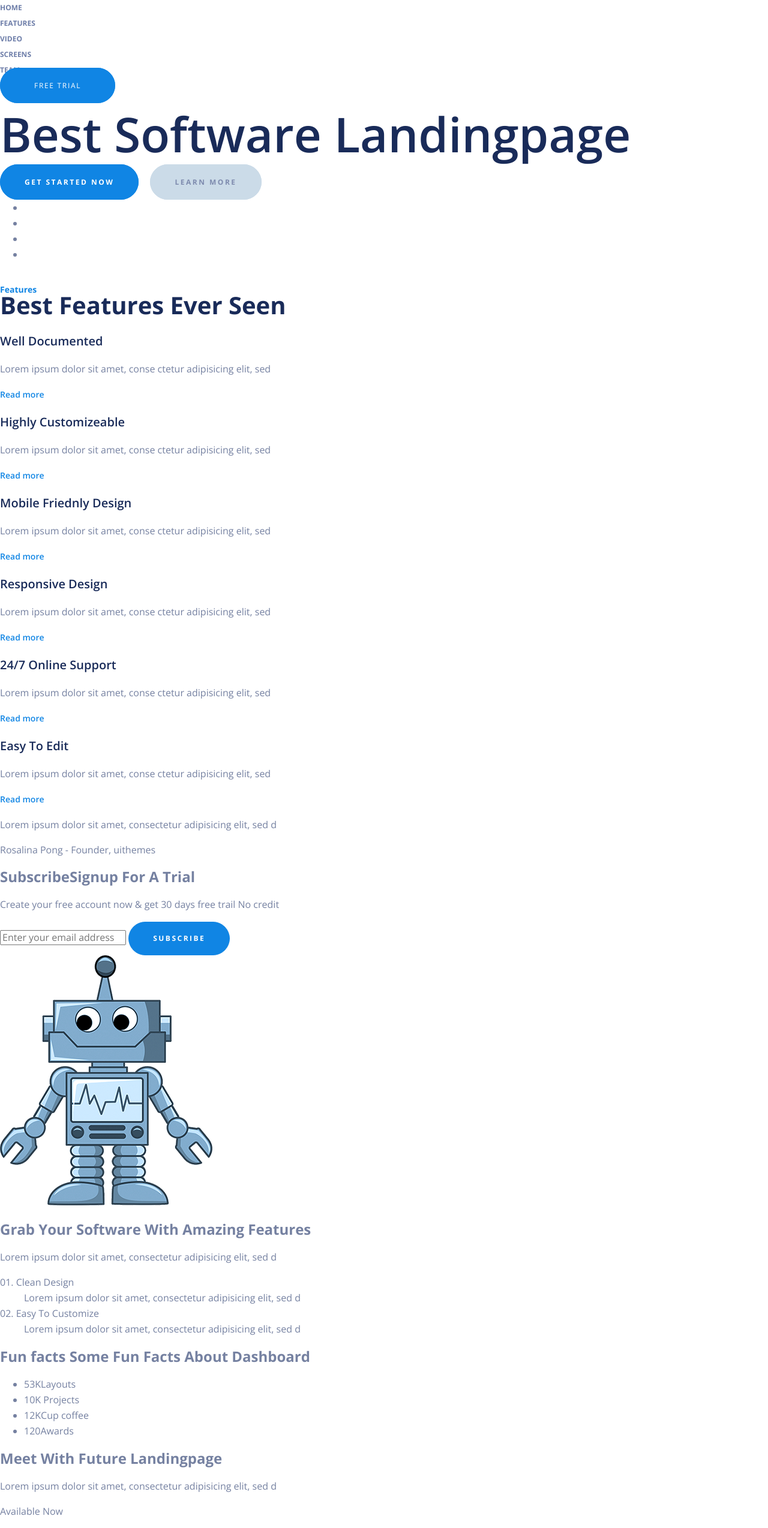
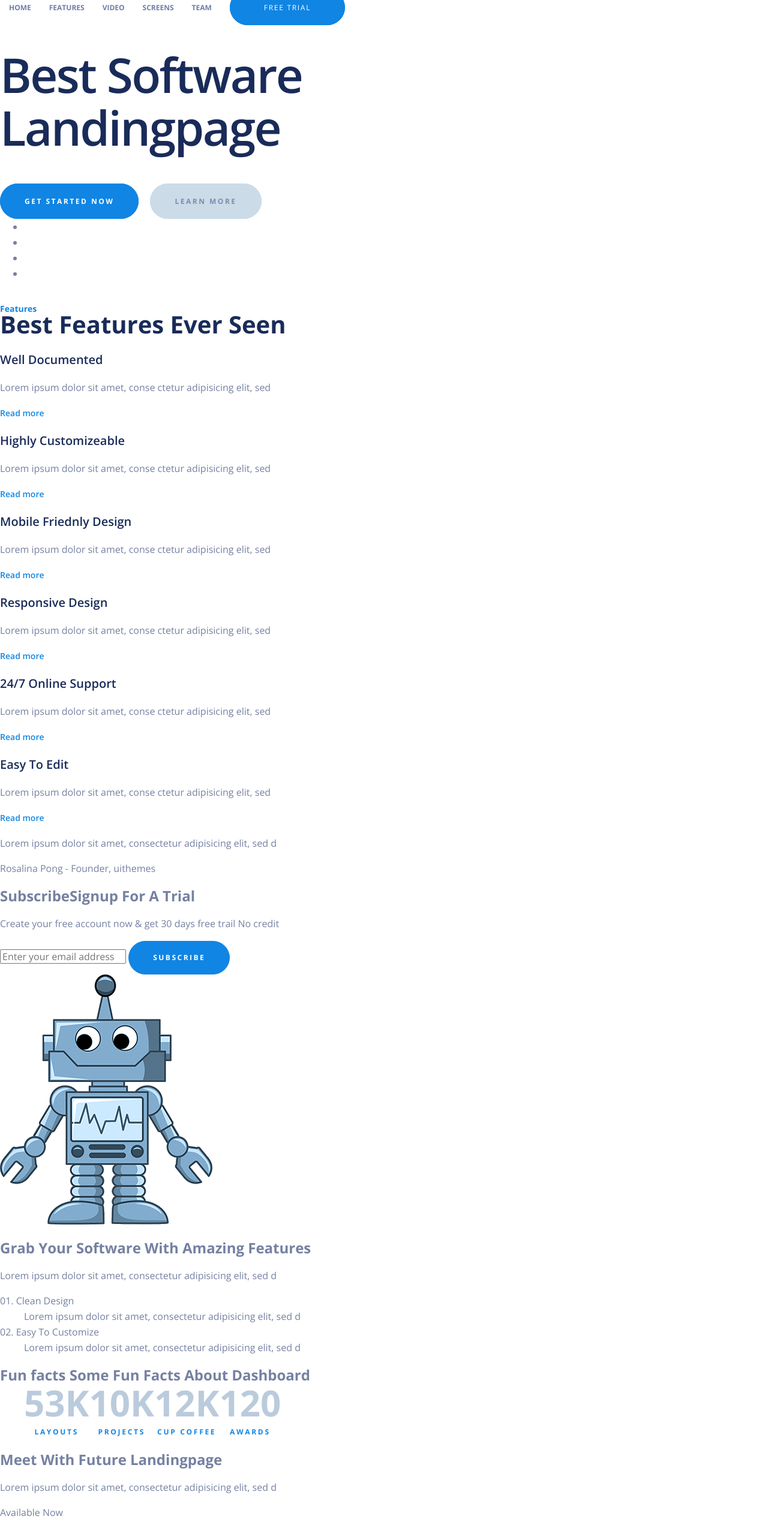
Before and after one commit to deitel-svn/Limpon, a plain HTML site: page index.html in a window 1280 px wide. Shown: the top 2548 px of the page at 60% size. Drawn offline with nearby package versions, Linux system fonts and the light colour scheme.

Commit message:
Added nav style

```diff
--- a/css/style.css
+++ b/css/style.css
@@ -12,16 +12,29 @@ h1 {
     font-size: 80px;
     font-weight: 600;
     color: #192b59;
+    letter-spacing: -2.5px;
+    line-height: 1.1;
+    max-width: 600px;
+    margin-bottom: 65px;
+}
+.wrap {
+    width: 1110px;
+}
 
-}
 .nav {
     font-size: 12px;
     font-weight: 700;
-    color: #6e7ea9;
     text-transform: uppercase;
     list-style-type: none;
     margin: 0;
     padding: 0;
+    display: flex;
+}
+.nav>li {
+    padding: 0 15px;
+}
+.nav-item {
+    color: #6e7ea9;
 }
 .btn-primary {
     color:#fff;
@@ -94,3 +107,22 @@ h1 {
     font-weight:600;
     color:#1085e4;
 }
+.list-stat {
+    display: flex;
+    list-style: none;
+}
+.list-stat>li {
+    font-size: 12px;
+    font-weight: 700;
+    color: #1085e4;
+    text-align: center;
+    text-transform: uppercase;
+    letter-spacing: 2.7px;
+}
+.list-stat>li>span {
+    display: block;
+    font-size: 60px;
+    color: #bacbdc;
+    margin-bottom: 23px;
+    letter-spacing: 0;
+}
--- a/index.html
+++ b/index.html
@@ -27,11 +27,11 @@
         <div>
                 <a href=""></a>
                 <ul class="nav">
-                    <li >Home</li>
-                    <li>Features</li>
-                    <li>Video</li>
-                    <li>Screens</li>
-                    <li>Team</li>
+                    <li><a href="" class="nav-item">Home</a></li>
+                    <li><a href="" class="nav-item">Features</a></li>
+                    <li><a href="" class="nav-item">Video</a></li>
+                    <li><a href="" class="nav-item">Screens</a></li>
+                    <li><a href="" class="nav-item">Team</a></li>
                     <li><a href="" class="btn-primary btn-free">Free trial</a></li>
                 </ul>
             </div>
@@ -122,9 +122,9 @@
     </dl>
 </div>
 <div class="page-stats">
-    <div>
+    <div class="wrap">
         <h2><span>Fun facts</span> Some Fun Facts About Dashboard</h2>
-        <ul>
+        <ul class="list-stat">
             <li><span>53K</span>Layouts</li>
             <li><span>10K </span>Projects</li>
             <li><span>12K</span>Cup coffee</li>
```
Also changed, not shown: 1 other file.
